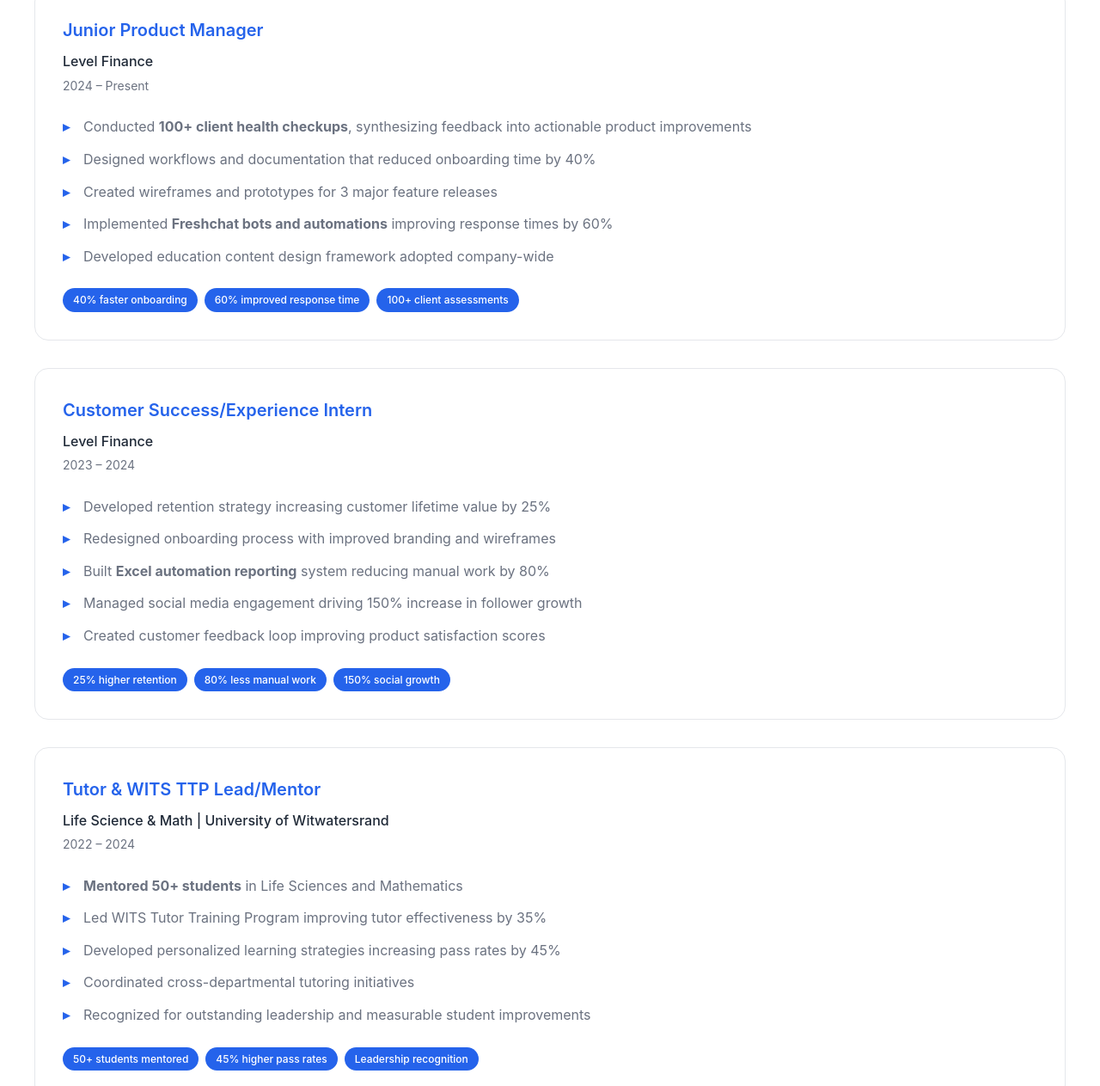
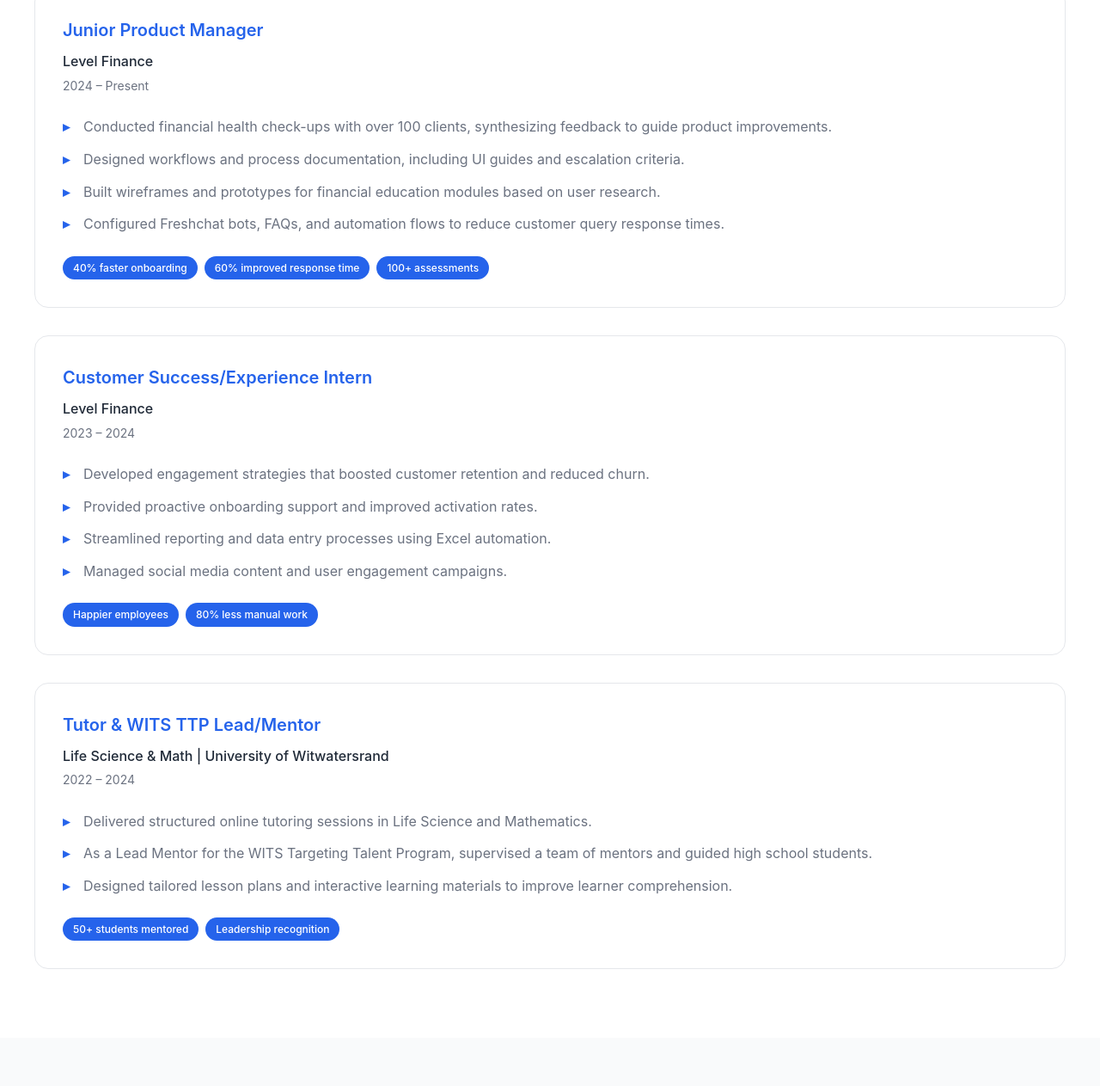
Before and after one commit to LeratoMotsitsi/myportfolio, a plain HTML site: page index.html in a window 1280 px wide. Shown: the part 2706-3969 px from the top of the page at 86% size. Drawn offline with Linux system fonts and the light colour scheme.

Commit message:
Update index.html

```diff
--- a/index.html
+++ b/index.html
@@ -198,16 +198,15 @@
                     </div>
                     <div class="experience-content">
                         <ul class="experience-bullets">
-                            <li>Conducted <strong>100+ client health checkups</strong>, synthesizing feedback into actionable product improvements</li>
-                            <li>Designed workflows and documentation that reduced onboarding time by 40%</li>
-                            <li>Created wireframes and prototypes for 3 major feature releases</li>
-                            <li>Implemented <strong>Freshchat bots and automations</strong> improving response times by 60%</li>
-                            <li>Developed education content design framework adopted company-wide</li>
+                        <li>Conducted financial health check-ups with over 100 clients, synthesizing feedback to guide product improvements.</li>
+                        <li>Designed workflows and process documentation, including UI guides and escalation criteria.</li>
+                        <li>Built wireframes and prototypes for financial education modules based on user research.</li>
+                        <li>Configured Freshchat bots, FAQs, and automation flows to reduce customer query response times.</li>
                         </ul>
                         <div class="experience-outcomes">
                             <span class="outcome-tag">40% faster onboarding</span>
                             <span class="outcome-tag">60% improved response time</span>
-                            <span class="outcome-tag">100+ client assessments</span>
+                            <span class="outcome-tag">100+ assessments</span>
                         </div>
                     </div>
                 </div>
@@ -220,16 +219,14 @@
                     </div>
                     <div class="experience-content">
                         <ul class="experience-bullets">
-                            <li>Developed retention strategy increasing customer lifetime value by 25%</li>
-                            <li>Redesigned onboarding process with improved branding and wireframes</li>
-                            <li>Built <strong>Excel automation reporting</strong> system reducing manual work by 80%</li>
-                            <li>Managed social media engagement driving 150% increase in follower growth</li>
-                            <li>Created customer feedback loop improving product satisfaction scores</li>
+                        <li>Developed engagement strategies that boosted customer retention and reduced churn.</li>
+                        <li>Provided proactive onboarding support and improved activation rates.</li>
+                        <li>Streamlined reporting and data entry processes using Excel automation.</li>
+                        <li>Managed social media content and user engagement campaigns.</li>
                         </ul>
                         <div class="experience-outcomes">
-                            <span class="outcome-tag">25% higher retention</span>
+                            <span class="outcome-tag">Happier employees</span>
                             <span class="outcome-tag">80% less manual work</span>
-                            <span class="outcome-tag">150% social growth</span>
                         </div>
                     </div>
                 </div>
@@ -242,15 +239,12 @@
                     </div>
                     <div class="experience-content">
                         <ul class="experience-bullets">
-                            <li><strong>Mentored 50+ students</strong> in Life Sciences and Mathematics</li>
-                            <li>Led WITS Tutor Training Program improving tutor effectiveness by 35%</li>
-                            <li>Developed personalized learning strategies increasing pass rates by 45%</li>
-                            <li>Coordinated cross-departmental tutoring initiatives</li>
-                            <li>Recognized for outstanding leadership and measurable student improvements</li>
+                        <li>Delivered structured online tutoring sessions in Life Science and Mathematics.</li>
+                        <li>As a Lead Mentor for the WITS Targeting Talent Program, supervised a team of mentors and guided high school students.</li>
+                        <li>Designed tailored lesson plans and interactive learning materials to improve learner comprehension.</li>
                         </ul>
                         <div class="experience-outcomes">
                             <span class="outcome-tag">50+ students mentored</span>
-                            <span class="outcome-tag">45% higher pass rates</span>
                             <span class="outcome-tag">Leadership recognition</span>
                         </div>
                     </div>
```
